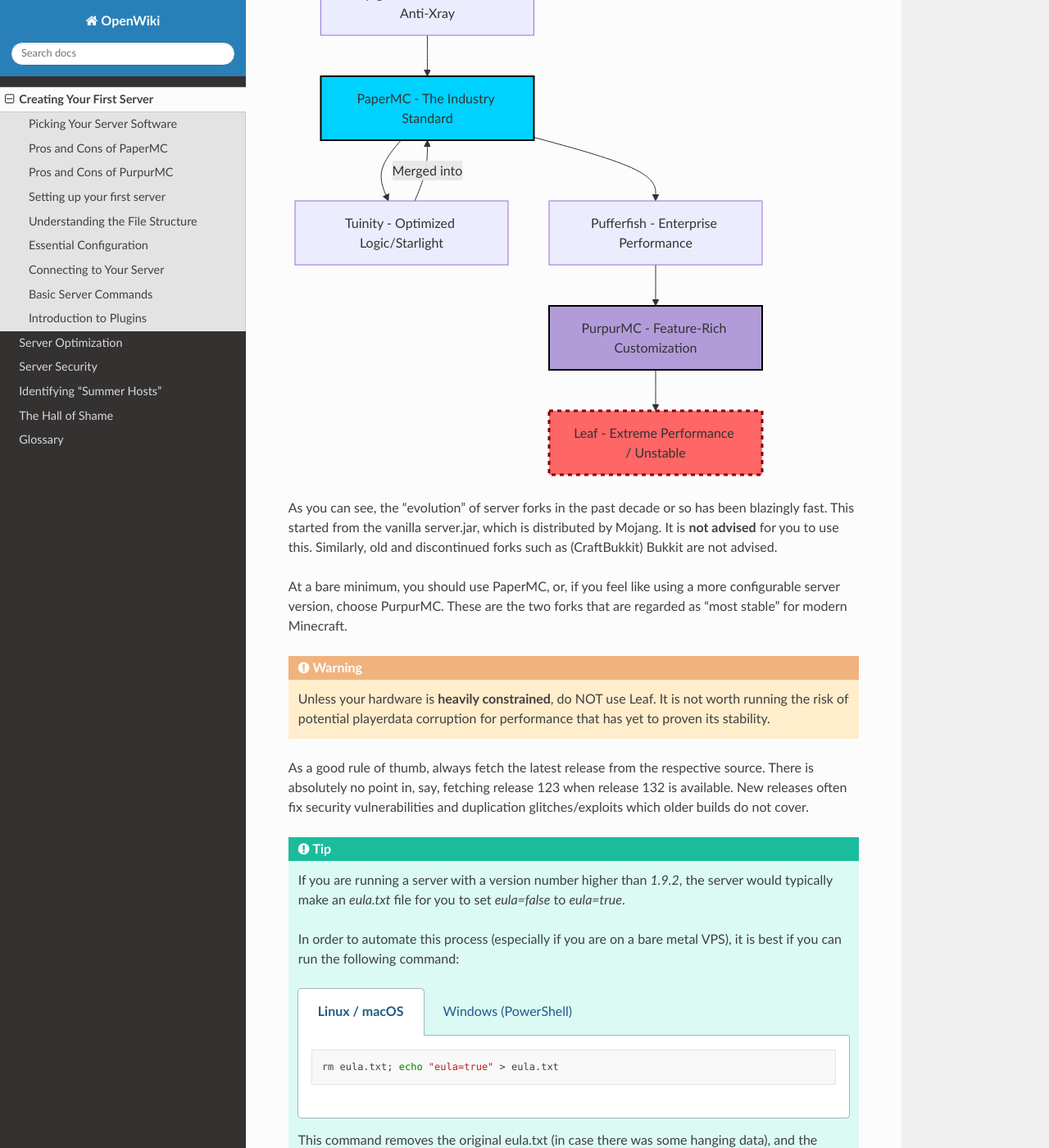
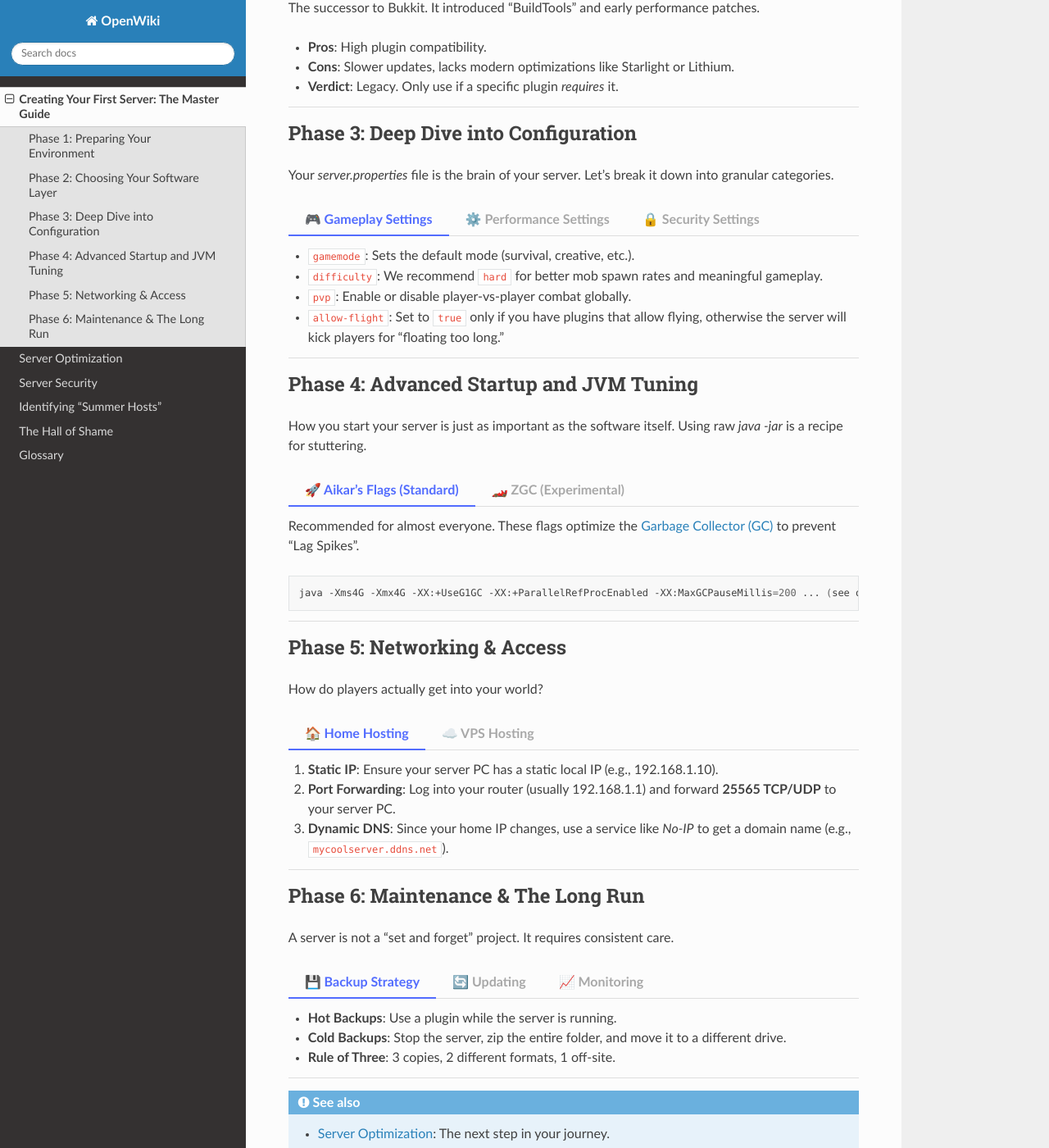
Before and after one commit to Earth1283/OpenWiki, a Sphinx documentation site: the page built from docs/source/first_server.rst, in a window 1280 px wide and 1400 px high, scrolled down 787 px. Shown: the whole window at 82% size. Built offline with Sphinx 7.4.7 and the Read the Docs theme 3.1.0, drawn with Linux system fonts in a browser that asks for light colours; some of the changed text lies outside the part shown.

Commit message:
made first server longer

```diff
--- a/docs/source/first_server.rst
+++ b/docs/source/first_server.rst
@@ -1,266 +1,198 @@
-Creating Your First Server
-==========================
+Creating Your First Server: The Master Guide
+===========================================
 
 .. _installation:
 
-Picking Your Server Software
-----------------------------
+Setting up a Minecraft server is a rite of passage for many, but doing it **right** requires a deep understanding of the underlying technology. This guide is designed to be the most comprehensive resource available for starting your journey as a server administrator.
 
-There are many open and closed sourced Minecraft server software available
-for you to choose from that many do not know which to choose. For instance,
-there is the obvious choice of `PaperMC <https://papermc.io/downloads/paper>`_,
-and the newer options of "performance forks" (we will cover that in a moment)
-such as `LeafMC <https://www.leafmc.one/downloads>`_.
-
-Minecraft server software has come a long way since the early 2010s. It went like this:
-
-.. mermaid::
-
-    graph TD
-        %% Nodes
-        Vanilla[Vanilla - Mojang Official]
-        hMod[hMod - Legacy Wrapper]
-        CraftBukkit[CraftBukkit - The API Foundation]
-        Spigot[Spigot - Performance & Anti-Xray]
-        Paper[PaperMC - The Industry Standard]
-        Tuinity[Tuinity - Optimized Logic/Starlight]
-        Pufferfish[Pufferfish - Enterprise Performance]
-        Purpur[PurpurMC - Feature-Rich Customization]
-        Leaf[Leaf - Extreme Performance / Unstable]
-
-        %% Evolution Flow
-        Vanilla --> hMod
-        Vanilla --> CraftBukkit
-        hMod -.->|Team Transition| CraftBukkit
-        CraftBukkit --> Spigot
-        Spigot --> Paper
-        Paper --> Tuinity
-        Tuinity -->|Merged into| Paper
-        Paper --> Pufferfish
-        Pufferfish --> Purpur
-        Purpur --> Leaf
-
-        %% Styling
-        style Vanilla fill:#f9f,stroke:#333,stroke-width:2px
-        style Paper fill:#00d2ff,stroke:#000,stroke-width:2px
-        style Purpur fill:#b19cd9,stroke:#000,stroke-width:2px
-        style Leaf fill:#ff6666,stroke:#800,stroke-width:3px,stroke-dasharray: 5 5
-
-As you can see, the "evolution" of server forks in the past decade or so
-has been blazingly fast. This started from the vanilla server.jar, which is
-distributed by Mojang. It is **not advised** for you to use this. Similarly,
-old and discontinued forks such as (CraftBukkit) Bukkit are not advised.
-
-At a bare minimum, you should use PaperMC, or, if you feel like using a more configurable
-server version, choose PurpurMC. These are the two forks that are regarded as "most stable"
-for modern Minecraft.
-
-.. warning ::
-    Unless your hardware is **heavily constrained**, do NOT use Leaf. It is
-    not worth running the risk of potential playerdata corruption for performance that
-    has yet to proven its stability.
-
-As a good rule of thumb, always fetch the latest release from the respective source.
-There is absolutely no point in, say, fetching release 123 when release 132 is available.
-New releases often fix security vulnerabilities and duplication glitches/exploits which older
-builds do not cover.
-
-.. tip::
-    If you are running a server with a version number higher than `1.9.2`, the server
-    would typically make an `eula.txt` file for you to set `eula=false` to `eula=true`.
-
-    In order to automate this process (especially if you are on a bare metal VPS), it is
-    best if you can run the following command:
-
-    .. tabs::
-
-       .. tab:: Linux / macOS
-
-          .. code-block:: bash
-
-             rm eula.txt; echo "eula=true" > eula.txt
-
-       .. tab:: Windows (PowerShell)
-
-          .. code-block:: powershell
-
-             Remove-Item eula.txt; "eula=true" | Out-File eula.txt -Encoding ascii
-
-    This command removes the original eula.txt (in case there was some hanging data), and
-    the second part of the command creates a new one with the correct value.
-
-The following sections will explore the nuances of certain server software.
+Phase 1: Preparing Your Environment
+-----------------------------------
+Before downloading a single file, you must prepare your operating system. Minecraft is a Java-based application, and its performance depends heavily on the environment it runs in.
 
 .. tab-set::
 
-   .. tab-item:: PaperMC
+   .. tab-item:: 🪟 Windows
+      :sync: win
+
+      1. **Install Java**: Download the **x64 MSI Installer** for Java 21 from `Adoptium <https://adoptium.net/temurin/releases/?version=21>`_.
+      2. **Environment Variables**:
+         * Search for "Edit the system environment variables" in your start menu.
+         * Click "Environment Variables".
+         * Under "System variables", ensure ``JAVA_HOME`` points to your installation path.
+      3. **Show File Extensions**: In File Explorer, go to View > Show > **File name extensions**. This is critical for creating start scripts.
+
+   .. tab-item:: 🐧 Linux (Ubuntu/Debian)
+      :sync: linux
+
+      1. **Update Repositories**:
+         .. code-block:: bash
+
+            sudo apt update && sudo apt upgrade -y
+      2. **Install Java 21**:
+         .. code-block:: bash
+
+            sudo apt install openjdk-21-jre-headless -y
+      3. **Create a User**: **Never** run your server as root.
+         .. code-block:: bash
+
+            sudo adduser minecraft
+            su - minecraft
+
+   .. tab-item:: 🍎 macOS
+      :sync: mac
+
+      1. **Install Homebrew**: (Recommended)
+         .. code-block:: bash
+
+            /bin/bash -c "$(curl -fsSL https://raw.githubusercontent.com/Homebrew/install/HEAD/install.sh)"
+      2. **Install Java**:
+         .. code-block:: bash
+
+            brew install openjdk@21
+      3. **Pathing**: Follow the instructions provided by brew to symlink the openjdk folder so the system can find it.
+
+Phase 2: Choosing Your Software Layer
+-------------------------------------
+The "flavor" of server software you choose determines which plugins you can run and how much performance you can squeeze out of your hardware.
+
+.. tab-set::
+
+   .. tab-item:: 📜 Spigot
+      :sync: spigot
+
+      The successor to Bukkit. It introduced "BuildTools" and early performance patches.
+
+      * **Pros**: High plugin compatibility.
+      * **Cons**: Slower updates, lacks modern optimizations like Starlight or Lithium.
+      * **Verdict**: Legacy. Only use if a specific plugin *requires* it.
+
+   .. tab-item:: 📄 PaperMC
       :sync: paper
 
-      **PaperMC** is the industry standard for reliability and stability.
+      The industry standard. It is a :term:`fork` of Spigot that fixes gameplay inconsistencies and massive performance holes.
 
-      * **Pros**: Highly stable, consistent gameplay, excellent anti-xray.
-      * **Cons**: Conservative regarding new feature requests.
+      * **Pros**: Async chunk loading, exploit fixes, active development.
+      * **Cons**: Some technical "vanilla" redstone machines may behave differently.
+      * **Verdict**: **Recommended** for 90% of all servers.
 
-   .. tab-item:: PurpurMC
+   .. tab-item:: 🪵 PurpurMC
       :sync: purpur
 
-      **PurpurMC** is for those who want ultimate control.
+      A :term:`fork` of Paper (via Pufferfish) that adds hundreds of "fun" configuration toggles.
 
-      * **Pros**: Thousands of configuration options, downstream of Pufferfish/Paper.
-      * **Cons**: Can be overwhelming for beginners.
+      * **Pros**: Ridable mobs, customizable villager behavior, extreme performance tweaks.
+      * **Cons**: Can be complex to configure perfectly.
+      * **Verdict**: The choice for power users who want maximum customization.
 
-.. sidebar:: Software Choice at a Glance
+Phase 3: Deep Dive into Configuration
+-------------------------------------
+Your `server.properties` file is the brain of your server. Let's break it down into granular categories.
 
-   * **Stability**: PaperMC
-   * **Customization**: PurpurMC
-   * **Experimental**: LeafMC
-   * **Avoid**: Vanilla, CraftBukkit
+.. tab-set::
 
-Pros and Cons of PaperMC
-------------------------
-PaperMC, as the industry standard for so many years, is known for its reliability, stability, and performance
-compared to previous implementations/versions of the Spigot/Bukkit API. PaperMC tries to implement
-vanilla features while maximizing performance.
+   .. tab-item:: 🎮 Gameplay Settings
+      :sync: gameplay
 
-PaperMC in itself is very configurable, allowing you access to Bukkit, Spigot, and Paper's configuration
-files. You can tweak mob spawn times, item despawn times, and even configure one of the
-best and most performant anti-xray features on planet Earth.
+      * ``gamemode``: Sets the default mode (survival, creative, etc.).
+      * ``difficulty``: We recommend ``hard`` for better mob spawn rates and meaningful gameplay.
+      * ``pvp``: Enable or disable player-vs-player combat globally.
+      * ``allow-flight``: Set to ``true`` only if you have plugins that allow flying, otherwise the server will kick players for "floating too long."
 
-The obvious disadvantage of PaperMC is that their core development team believes that PaperMC
-should remain as closely vanilla-ish as possible, often rejecting creative options that PurpurMC accepts.
+   .. tab-item:: ⚙️ Performance Settings
+      :sync: performance
 
-Pros and Cons of PurpurMC
--------------------------
-PurpurMC, as a :term:`fork` of Pufferfish (in turn, a :term:`fork` of Paper), offers more optimizations and creative configuration options
-when compared to traditional Paper. Purpur is famous for their `purpur.yml` that is, though thousands of lines long,
-offers more configurability than any amount of default PaperMC configurations could offer.
+      * ``view-distance``: Controls chunk rendering. **8** is the sweet spot for survival.
+      * ``simulation-distance``: Controls entity ticking. **5-6** is recommended to save CPU.
+      * ``network-compression-threshold``: **256**. Lowering this increases CPU usage; raising it increases bandwidth usage.
+      * ``max-tick-time``: **60000**. This prevents the server from crashing if a single tick takes too long (common during backups).
 
-Purpur, being a downstream :term:`fork` from Pufferfish, benefits from Pufferfish's optimizations, which compounds
-towards their further optimizations in purpur.yml.
+   .. tab-item:: 🔒 Security Settings
+      :sync: security
 
-The downside is clear. PurpurMC traded configurability with ease of use. People get scared off by Purpur's
-thousand-line long `purpur.yml` without deriving its complete value, resulting in an ultimate loss
-of potential features presented by Purpur.
+      * ``online-mode``: **MUST BE TRUE**. Setting this to false allows anyone to join as anyone else (impersonation).
+      * ``enable-query``: Set to ``false`` unless you use a server list that requires it.
+      * ``hide-online-players``: If true, players won't see who is online in the server list (good for privacy).
+
+Phase 4: Advanced Startup and JVM Tuning
+----------------------------------------
+How you start your server is just as important as the software itself. Using raw `java -jar` is a recipe for stuttering.
+
+.. tab-set::
+
+   .. tab-item:: 🚀 Aikar's Flags (Standard)
+      :sync: aikar
+
+      Recommended for almost everyone. These flags optimize the :term:`Garbage Collector (GC)` to prevent "Lag Spikes".
+
+      .. code-block:: bash
+
+         java -Xms4G -Xmx4G -XX:+UseG1GC -XX:+ParallelRefProcEnabled -XX:MaxGCPauseMillis=200 ... (see optimization page)
+
+   .. tab-item:: 🏎️ ZGC (Experimental)
+      :sync: zgc
+
+      If you are using **Java 21** and have more than 12GB of RAM, you can try the Z Garbage Collector.
+
+      .. code-block:: bash
+
+         java -Xms12G -Xmx12G -XX:+UseZGC -XX:+ZGenerational -jar server.jar --nogui
+
+      * **Pros**: Ultra-low pause times (usually under 1ms).
+      * **Cons**: Higher CPU overhead than G1GC.
+
+Phase 5: Networking & Access
+----------------------------
+How do players actually get into your world?
+
+.. tab-set::
+
+   .. tab-item:: 🏠 Home Hosting
+      :sync: home
+
+      1. **Static IP**: Ensure your server PC has a static local IP (e.g., 192.168.1.10).
+      2. **Port Forwarding**: Log into your router (usually 192.168.1.1) and forward **25565 TCP/UDP** to your server PC.
+      3. **Dynamic DNS**: Since your home IP changes, use a service like `No-IP` to get a domain name (e.g., ``mycoolserver.ddns.net``).
+
+   .. tab-item:: ☁️ VPS Hosting
+      :sync: vps
+
+      1. **Firewall (UFW)**:
+         .. code-block:: bash
+
+            sudo ufw allow 25565/tcp
+            sudo ufw allow 22/tcp (Don't lock yourself out of SSH!)
+            sudo ufw enable
+      2. **Dedicated IP**: Your VPS usually comes with a static IPv4. You can point a domain A-Record directly to it.
+
+Phase 6: Maintenance & The Long Run
+-----------------------------------
+A server is not a "set and forget" project. It requires consistent care.
+
+.. tab-set::
+
+   .. tab-item:: 💾 Backup Strategy
+      :sync: maintenance
+
+      * **Hot Backups**: Use a plugin while the server is running.
+      * **Cold Backups**: Stop the server, zip the entire folder, and move it to a different drive.
+      * **Rule of Three**: 3 copies, 2 different formats, 1 off-site.
+
+   .. tab-item:: 🔄 Updating
+      :sync: maintenance
+
+      1. Stop the server.
+      2. Back up everything.
+      3. Replace the `server.jar` with the new version.
+      4. Start and check logs for plugin errors.
+
+   .. tab-item:: 📈 Monitoring
+      :sync: maintenance
+
+      * **Timings/Spark**: Use ``/spark profiler`` to see exactly which plugin or entity is causing lag.
+      * **TPS**: Monitor your Ticks Per Second. If it's below 20.0, you have work to do.
 
 .. seealso::
 
-   For a deep dive into squeezing every bit of performance out of your software, check the :doc:`optimization` section.
-
-Setting up your first server
-----------------------------
-.. warning::
-    This guide assumes that you have access to the :term:`JVM` flags of your instance. If you are unable
-    to edit them yourself, you should ask your server hosting provider via a ticket. Legitimate hosts
-    typically allow these requests, while summer hosts that oversell their nodes typically deny such requests,
-    as these flags make the :term:`JVM` allocate memory more efficiently. More on this at a later date.
-
-Begin with downloading the server binary (aka, server.jar) from your vendor, be it Paper or Purpur.
-
-Then place it inside your server directory, and then create a file named `eula.txt` with the following content:
-
-.. code-block:: text
-
-    eula=true
-
-This agrees to the Mojang EULA before the server starts. Then, configure your startup flags.
-If you are on a bare metal VPS, do **NOT** allocate all your available memory to the Java :term:`Heap`. This will
-lead to your operating system running out of memory and your server crashing.
-It is best for you, in this case, to allocate memory with the following function:
-
-.. math::
-
-   RAM_{physical}-2GB=RAM_{allocated}
-
-This provides the :term:`JVM` with enough headroom to store non-heap objects, for Linux to breathe, and for other background processes.
-
-Let's prepare startup flags! Java, unlike C/C++, has a :term:`Garbage Collector (GC)`. To avoid complicating things,
-I will simply define it as "something that cleans up unused memory". The default :term:`Garbage Collector` is decent,
-though with Minecraft, it is not that ideal. So we need better flags.
-
-.. important::
-
-   Always use **Aikar's Flags** for any server with more than 4GB of RAM. They are specifically tuned to reduce
-   "stop-the-world" pauses.
-
-Luckily, Aikar has come to the rescue with his flags. You can check his flags out on
-`flags.sh <https://www.flags.sh>`_. These flags aim to improve the performance of the :term:`JVM` and its :term:`Garbage
-Collector` aside from the main game. But be wary that this is not a "set and forget" value that you can
-set once and forget. More optimization effort will have to be put into the main server configurations to
-truly improve performance.
-
-Understanding the File Structure
---------------------------------
-Once you start your server for the first time, you will notice a plethora of files and folders being created.
-Understanding these is crucial for effective administration:
-
-world/, world_nether/, world_the_end/
-    These folders contain your map data, player statistics, and inventory data.
-    **Never** delete these unless you want a full world reset.
-
-plugins/
-    This is where you will place your `.jar` plugin files to extend server functionality.
-
-logs/
-    Contains historical records of everything that happened in the server console. Useful for debugging crashes.
-
-server.properties
-    The main configuration file for vanilla Minecraft settings.
-
-bukkit.yml, spigot.yml, paper-global.yml
-    Configuration files for the respective server software layers.
-
-Essential Configuration
------------------------
-The most important file to start with is `server.properties`. Here are a few keys you should look at:
-
-.. table:: Recommended Basic Settings
-   :widths: 25 25 50
-
-   ================ ================= ========================================================
-   Property         Default           Description
-   ================ ================= ========================================================
-   server-port      25565             The port players use to connect.
-   view-distance    10                How many chunks are sent to the player.
-   online-mode      true              Whether to verify accounts with Mojang.
-   white-list       false             If true, only whitelisted players can join.
-   ================ ================= ========================================================
-
-For performance, you should also look into `paper-world-configuration.yml` (in modern Paper versions)
-to tweak entity activation ranges and hopper speeds.
-
-
-Connecting to Your Server
--------------------------
-To join your server, you need an IP address.
-
-1.  **Local Connection**: If the server is running on the same computer you are playing on, use `localhost` or `127.0.0.1`.
-2.  **Home Network**: If the server is on a different computer in your house, find its local IP (e.g., `192.168.1.50`).
-3.  **Public Access**: To let friends join from outside your house, you must **Port Forward** port `25565` (TCP/UDP) on your router.
-    *   *Warning*: Never share your public IP address publicly. Use a domain or a proxy if possible.
-
-Basic Server Commands
----------------------
-Once you are in-game or using the console, these commands are your best friends:
-
-*   `/op <player>`: Grants a player administrative privileges. Use this sparingly!
-*   `/stop`: Safely saves the world and shuts down the server. Always use this instead of just closing the window.
-*   `/save-all`: Forces a world save immediately.
-*   `/whitelist on/off`: Enables or disables the whitelist.
-*   `/whitelist add <player>`: Allows a specific player to join when the whitelist is active.
-
-Introduction to Plugins
------------------------
-Plugins allow you to add features like teleports (`/tp`), economy systems, and land protection.
-
-**Where to find plugins:**
-*   `Hangar <https://hangar.papermc.io/>`_: The official PaperMC plugin repository.
-*   `Modrinth <https://modrinth.com/plugins>`_: A modern, fast, and open-source platform for plugins and mods.
-*   `SpigotMC <https://www.spigotmc.org/resources/>`_: The classic destination for thousands of plugins.
-
-**How to install:**
-1.  Download the `.jar` file.
-2.  Drop it into the `plugins/` folder.
-3.  Restart the server or use a plugin loader (though a full restart is always safer).
-
-Avoid "leaked" or "cracked" plugin sites at all costs, as they often contain malware that can
-backdoor your server or steal your data.
+   * :doc:`optimization`: The next step in your journey.
+   * :doc:`security`: Protecting your community.
+   * :doc:`summer_hosts`: Choosing a place to host your masterwork.
```
Also changed, not shown: .github/ISSUE_TEMPLATE/summer_host_submission.md (added), .github/PULL_REQUEST_TEMPLATE.md (added).
